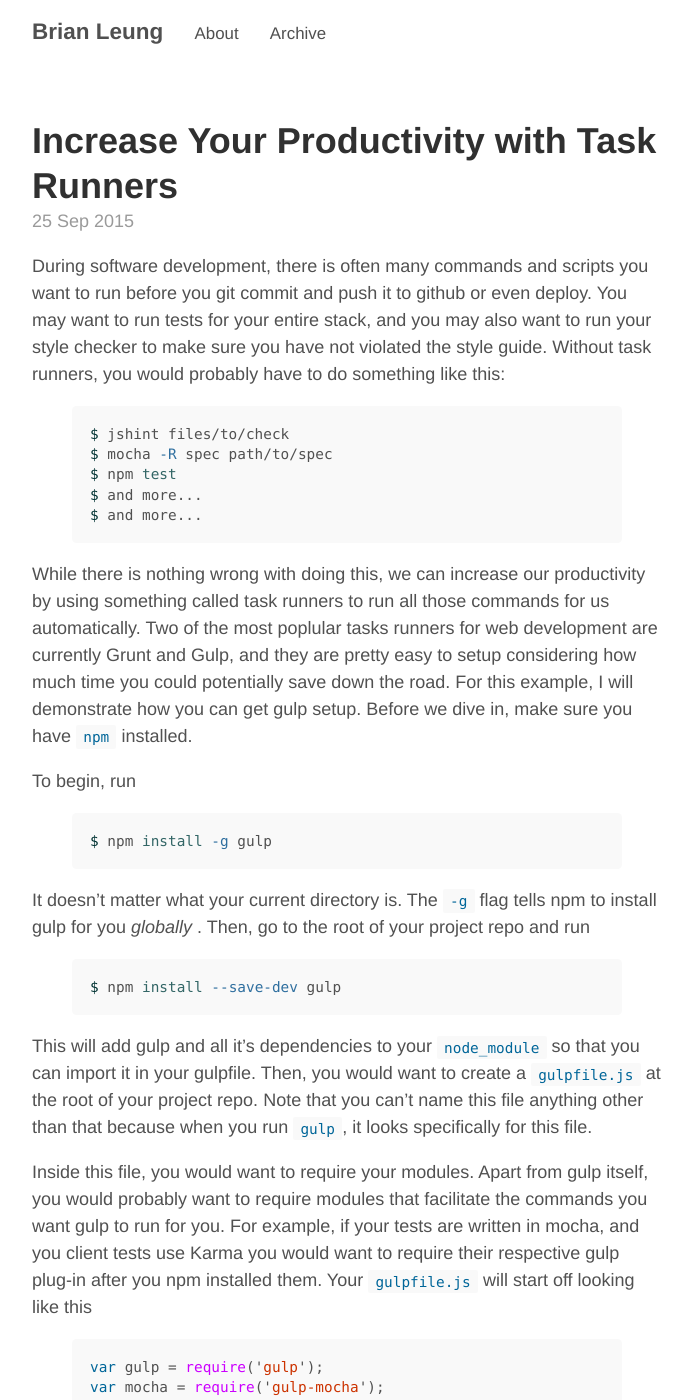
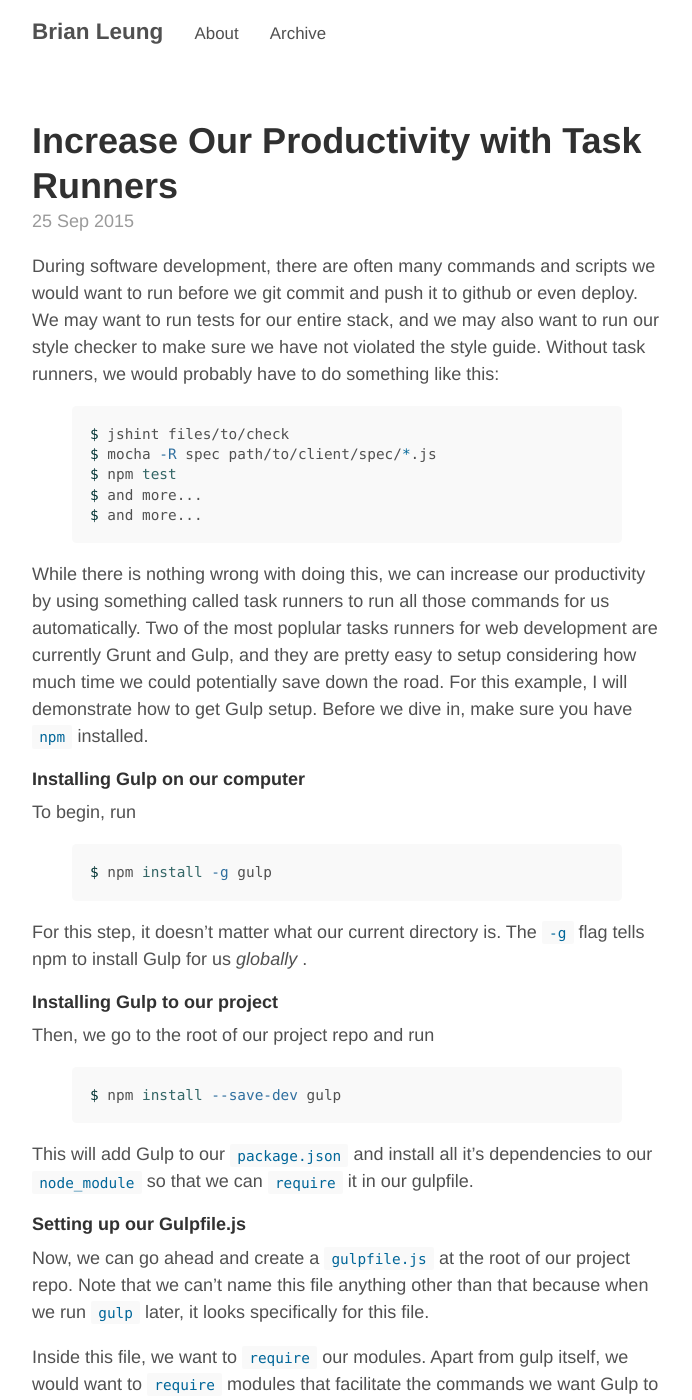
Before and after one commit to brianleungwh/brianleungwh.github.io, a Jekyll site: the page built from _posts/2015-09-25-increase-productivity-with-task-runners.md, in a window 1280 px wide and 1400 px high. Shown: the whole window, without its empty margins (293-985 px from the left). Built offline with Jekyll 4.4.1, drawn with Linux system fonts in a browser that asks for light colours; comment, search, counter and statistics services are not loaded; some of the changed text lies outside the part shown.

Commit message:
Change "you" to "we" in task runner post.

```diff
--- a/_posts/2015-09-25-increase-productivity-with-task-runners.md
+++ b/_posts/2015-09-25-increase-productivity-with-task-runners.md
@@ -1,29 +1,36 @@
 ---
 layout: post
-title: Increase Your Productivity with Task Runners
+title: Increase Our Productivity with Task Runners
 comments: true
 ---
-During software development, there is often many commands and scripts you want to run before you git commit and push it to github or even deploy. You may want to run tests for your entire stack, and you may also want to run your style checker to make sure you have not violated the style guide. Without task runners, you would probably have to do something like this:
+During software development, there are often many commands and scripts we would want to run before we git commit and push it to github or even deploy. We may want to run tests for our entire stack, and we may also want to run our style checker to make sure we have not violated the style guide. Without task runners, we would probably have to do something like this:
 {% highlight bash %}
 $ jshint files/to/check
-$ mocha -R spec path/to/spec
+$ mocha -R spec path/to/client/spec/*.js
 $ npm test
 $ and more...
 $ and more...
 {% endhighlight %}
-While there is nothing wrong with doing this, we can increase our productivity by using something called task runners to run all those commands for us automatically. Two of the most poplular tasks runners for web development are currently Grunt and Gulp, and they are pretty easy to setup considering how much time you could potentially save down the road. For this example, I will demonstrate how you can get gulp setup. Before we dive in, make sure you have `npm` installed.
+While there is nothing wrong with doing this, we can increase our productivity by using something called task runners to run all those commands for us automatically. Two of the most poplular tasks runners for web development are currently Grunt and Gulp, and they are pretty easy to setup considering how much time we could potentially save down the road. For this example, I will demonstrate how to get Gulp setup. Before we dive in, make sure you have `npm` installed.
 
+###### Installing Gulp on our computer
 To begin, run
 {% highlight bash %}
 $ npm install -g gulp
 {% endhighlight %}
-It doesn't matter what your current directory is. The `-g` flag tells npm to install gulp for you *globally* . Then, go to the root of your project repo and run
+For this step, it doesn't matter what our current directory is. The `-g` flag tells npm to install Gulp for us *globally* .
+
+###### Installing Gulp to our project
+Then, we go to the root of our project repo and run
 {% highlight bash %}
 $ npm install --save-dev gulp
 {% endhighlight %}
-This will add gulp and all it's dependencies to your `node_module` so that you can import it in your gulpfile. Then, you would want to create a `gulpfile.js` at the root of your project repo. Note that you can't name this file anything other than that because when you run `gulp`, it looks specifically for this file.
+This will add Gulp to our `package.json` and install all it's dependencies to our `node_module` so that we can `require` it in our gulpfile.
 
-Inside this file, you would want to require your modules. Apart from gulp itself, you would probably want to require modules that facilitate the commands you want gulp to run for you. For example, if your tests are written in mocha, and you client tests use Karma you would want to require their respective gulp plug-in after you npm installed them. Your `gulpfile.js` will start off looking like this
+###### Setting up our Gulpfile.js
+Now, we can go ahead and create a `gulpfile.js` at the root of our project repo. Note that we can't name this file anything other than that because when we run `gulp` later, it looks specifically for this file.
+
+Inside this file, we want to `require` our modules. Apart from gulp itself, we would want to `require` modules that facilitate the commands we want Gulp to run for us. For this example, assuming our tests are written in mocha, and our client tests use Karma, we would want to `require` their respective gulp plug-ins after we npm installed them. Our `gulpfile.js` will start off looking like this
 {% highlight javascript %}
 var gulp = require('gulp');
 var mocha = require('gulp-mocha');
@@ -58,4 +65,4 @@ gulp.task('default', ['linter', 'server-tests', 'client-tests']);
 {% endhighlight %}
 Now with this gulpfile, I can run `$ gulp` in my command line and gulp will run all my tests for me under the default task.
 
-Task runners can do a whole lot more than simply running your tests for you. While I can't cover all of their capabilities in this post, I hope it helped you in the process of getting setup, or at least motivated you to find out more about them.
+Task runners can do a whole lot more than simply running our tests for us. While I can't cover all of their capabilities in this post, I hope it helped you in the process of getting setup, or at least motivated you to find out more about them.
```
Also changed, not shown: _posts/2015-08-23-javascript-hoisting.md (+2 -2 lines), _posts/2015-08-30-visualize-javascript-inheritance.md (+1 -1 lines), 11 other files.
